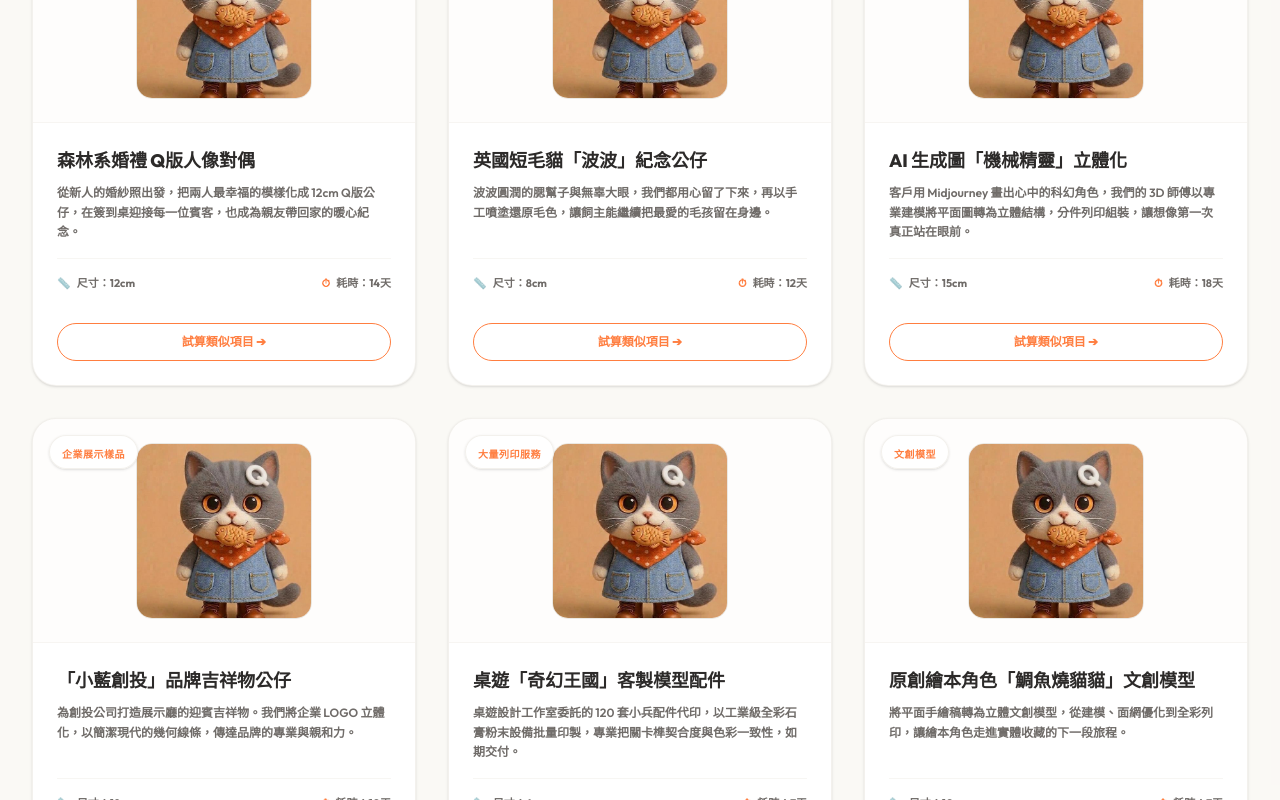
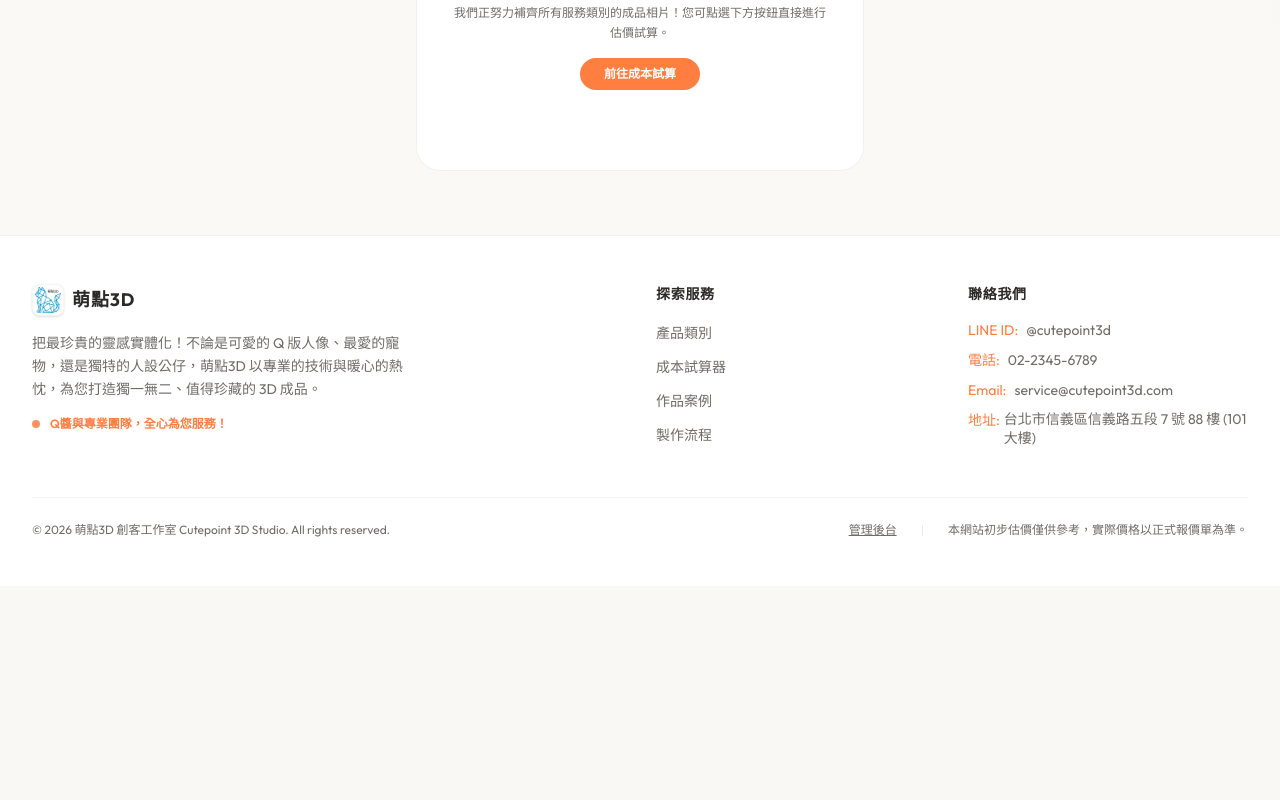
Before and after one commit to player5500-ctrl/Cutepoint, a Next.js app: page /showcase in a window 1280 px wide. Shown: the part 740-1540 px from the top of the page. After the commit the page ends 1326 px from the top, so only its background shows below. Built offline with nearby package versions, Linux system fonts and the light colour scheme.

Commit message:
showcase: 移除內建範例作品，僅保留全家福-寵物紀念

```diff
--- a/src/app/showcase/page.tsx
+++ b/src/app/showcase/page.tsx
@@ -15,62 +15,15 @@ const categories = [
   "文創模型",
 ];
 
-const caseStudies = [
-  {
-    id: 1,
-    title: "森林系婚禮 Q版人像對偶",
-    category: "Q版人像公仔",
-    desc: "從新人的婚紗照出發，把兩人最幸福的模樣化成 12cm Q版公仔，在簽到桌迎接每一位賓客，也成為親友帶回家的暖心紀念。",
-    size: "12cm",
-    days: "14天",
-    img: "/assets/q_jiang.jpg",
-  },
-  {
-    id: 2,
-    title: "英國短毛貓「波波」紀念公仔",
-    category: "寵物公仔",
-    desc: "波波圓潤的腮幫子與無辜大眼，我們都用心留了下來，再以手工噴塗還原毛色，讓飼主能繼續把最愛的毛孩留在身邊。",
-    size: "8cm",
-    days: "12天",
-    img: "/assets/q_jiang.jpg",
-  },
-  {
-    id: 3,
-    title: "AI 生成圖「機械精靈」立體化",
-    category: "角色/AI圖轉公仔",
-    desc: "客戶用 Midjourney 畫出心中的科幻角色，我們的 3D 師傅以專業建模將平面圖轉為立體結構，分件列印組裝，讓想像第一次真正站在眼前。",
-    size: "15cm",
-    days: "18天",
-    img: "/assets/q_jiang.jpg",
-  },
-  {
-    id: 4,
-    title: "「小藍創投」品牌吉祥物公仔",
-    category: "企業展示樣品",
-    desc: "為創投公司打造展示廳的迎賓吉祥物。我們將企業 LOGO 立體化，以簡潔現代的幾何線條，傳達品牌的專業與親和力。",
-    size: "18cm",
-    days: "10天",
-    img: "/assets/q_jiang.jpg",
-  },
-  {
-    id: 5,
-    title: "桌遊「奇幻王國」客製模型配件",
-    category: "大量列印服務",
-    desc: "桌遊設計工作室委託的 120 套小兵配件代印，以工業級全彩石膏粉末設備批量印製，專業把關卡榫契合度與色彩一致性，如期交付。",
-    size: "6cm",
-    days: "7天",
-    img: "/assets/q_jiang.jpg",
-  },
-  {
-    id: 6,
-    title: "原創繪本角色「鯛魚燒貓貓」文創模型",
-    category: "文創模型",
-    desc: "將平面手繪稿轉為立體文創模型，從建模、面網優化到全彩列印，讓繪本角色走進實體收藏的下一段旅程。",
-    size: "10cm",
-    days: "7天",
-    img: "/assets/q_jiang.jpg",
-  },
-];
+const caseStudies: {
+  id: number;
+  title: string;
+  category: string;
+  desc: string;
+  size: string;
+  days: string;
+  img: string;
+}[] = [];
 
 export default function ShowcasePage() {
   const [activeCategory, setActiveCategory] = useState("全部案例");
@@ -103,7 +56,7 @@ export default function ShowcasePage() {
             作品案例展示
           </h1>
           <p className="text-sm text-brand-muted font-medium">
-            每一件作品背後，都有一段顧客想留住的故事。我們用專業的 3D 技術，陪伴大家把心中重要的人事物，化成能捧在手心的溫暖。
+            每一件作品背後，都有顧客想留住的故事。我們用專業 3D 技術，陪你把重要的人事物化成能捧在手心的紀念。
           </p>
         </div>
 
@@ -111,7 +64,7 @@ export default function ShowcasePage() {
         <div className="max-w-3xl mx-auto mb-12">
           <QChan
             image="/assets/qchan/q_wow.gif"
-            text={`你看！這些都是我們師傅跟客人一起完成的公仔唷🐾！\n特別是第三個的「機械精靈」，是客人拿自己用 AI 畫的平面圖片轉出來的呢！我們的 3D 師傅用心把它變成立體，客人收到的時候感動得不得了！\n如果你也想做一個，可以參考這些案例的尺寸跟複雜度，點擊底下的按鈕直接去試算看看喔！`}
+            text={`這些案例，都是客人與萌點3D 一起完成的作品🐾！\n從一張照片開始，經 3D處理人員整理結構、修模與分件後，才變成能收藏的立體公仔。\n你也可以參考尺寸與複雜度，點擊下方按鈕試算類似項目。`}
             position="left"
           />
         </div>
```
